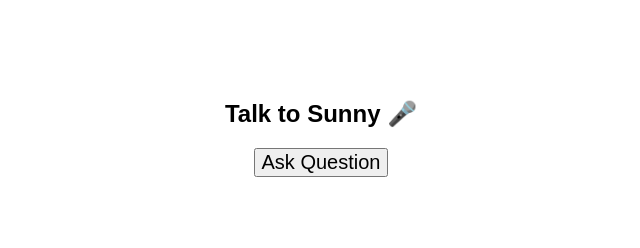
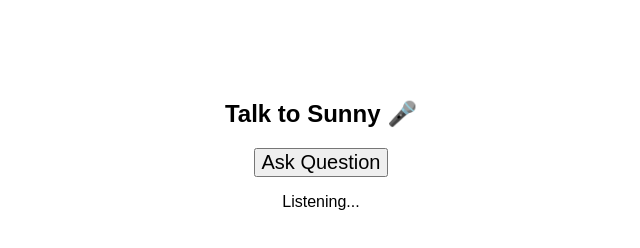
Before and after one commit to sunnykumar219/IIT_DNBD-Sunny_kumar, a website: page index.html in a window 1280 px wide. Both pictures are taken after a click on the button "Ask Question". Shown: the full height of the page, 319-959 px from the left. Drawn offline with Linux system fonts and the light colour scheme.

Commit message:
Update index.html

```diff
--- a/index.html
+++ b/index.html
@@ -9,15 +9,18 @@
   <p id="status"></p>
 
 <script>
-const recognition = new (window.SpeechRecognition || window.webkitSpeechRecognition)();
+let recognition;
+
+function startListening() {
+  recognition = new (window.SpeechRecognition || window.webkitSpeechRecognition)();
   recognition.lang = "en-IN";
+  recognition.start();
 
-function startListening(){
-  recognition.start();
-}
+  document.getElementById("status").innerText = "Listening...";
 
-recognition.onresult = async function(event){
+  recognition.onresult = async function(event) {
     const question = event.results[0][0].transcript;
+    document.getElementById("status").innerText = "You: " + question;
 
     const res = await fetch("/ask", {
       method: "POST",
@@ -30,6 +33,11 @@ recognition.onresult = async function(event){
     const utter = new SpeechSynthesisUtterance(data.answer);
     speechSynthesis.speak(utter);
   };
+
+  recognition.onerror = function() {
+    document.getElementById("status").innerText = "Mic error. Please allow microphone.";
+  };
+}
 </script>
 </body>
 </html>
```
Lines whose indentation alone changed are shown as unchanged.
